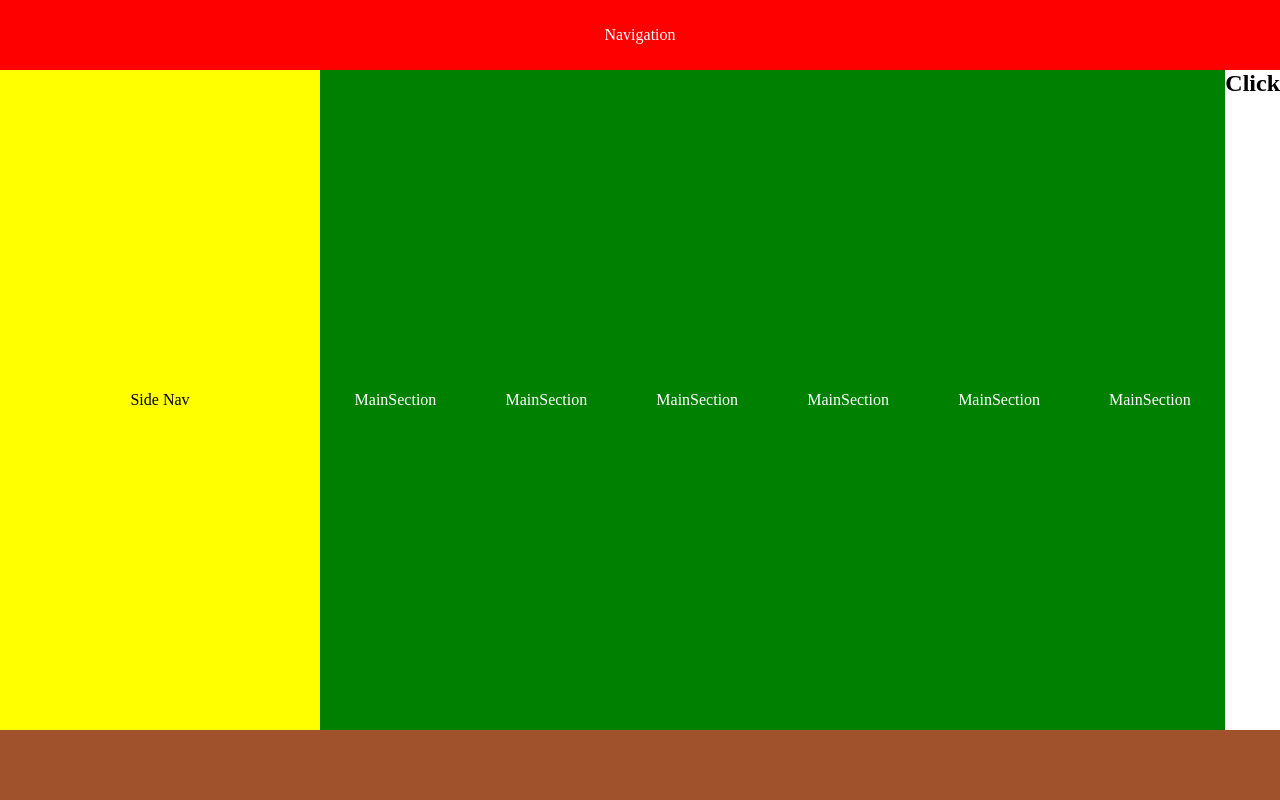
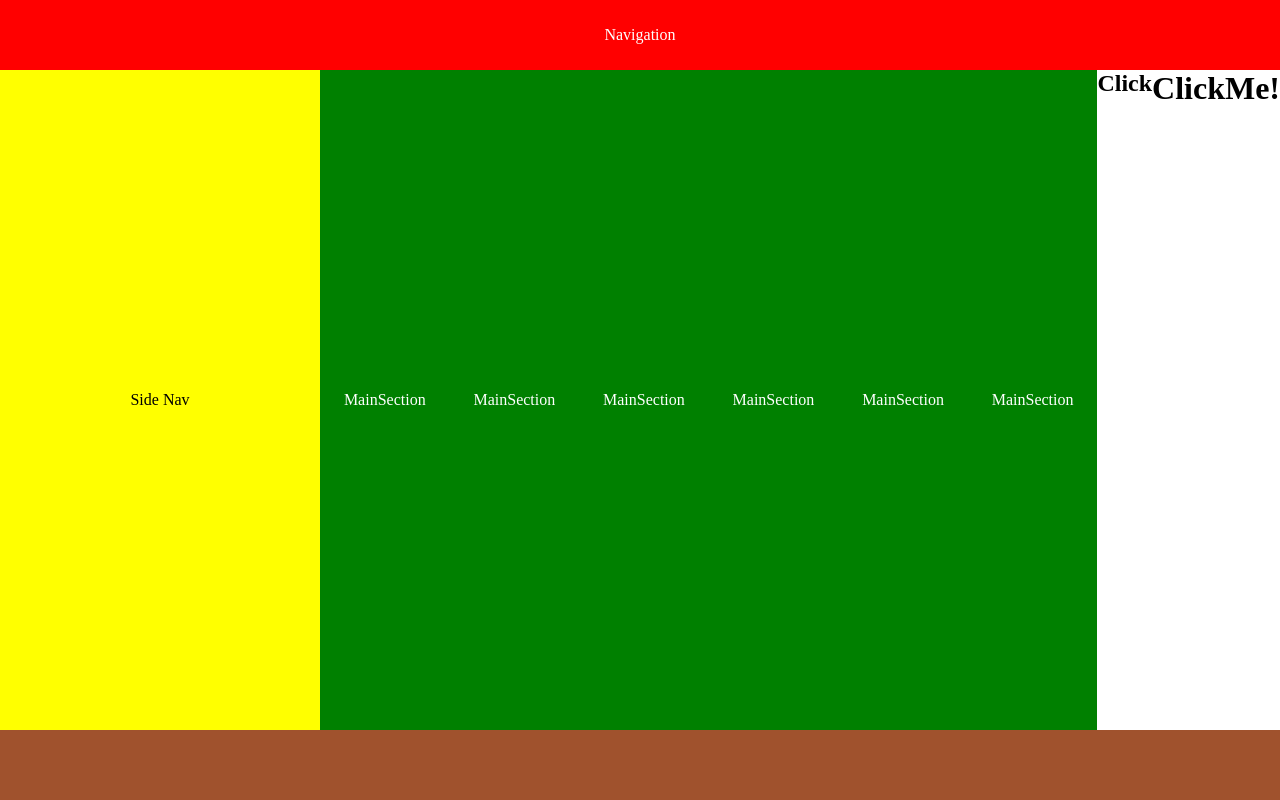
Before and after one commit to amar-jondhalekar/React-Js-Projects, a React (Vite) app in the folder first-project/: page / in a window 1280 px wide. Shown: the top 800 px of the page. Built offline with nearby package versions, Linux system fonts and the light colour scheme.

Commit message:
created function clickMe and then give reference

```diff
--- a/first-project/src/App.jsx
+++ b/first-project/src/App.jsx
@@ -5,6 +5,9 @@ import Footer from "./components/Footer";
 import "./App.css"
 
 function App() {
+  function clickMe(){
+    console.log('hey!!!');
+  }
   return(
     <div>
       <Navigation/>
@@ -20,6 +23,10 @@ function App() {
       <h2 onClick={() => {
         console.log('Hi');
       }}> Click </h2>
+      <h1 onClick={clickMe}>
+        ClickMe!
+      </h1>
+
       </div>
       <Footer/>
     </div>
```
